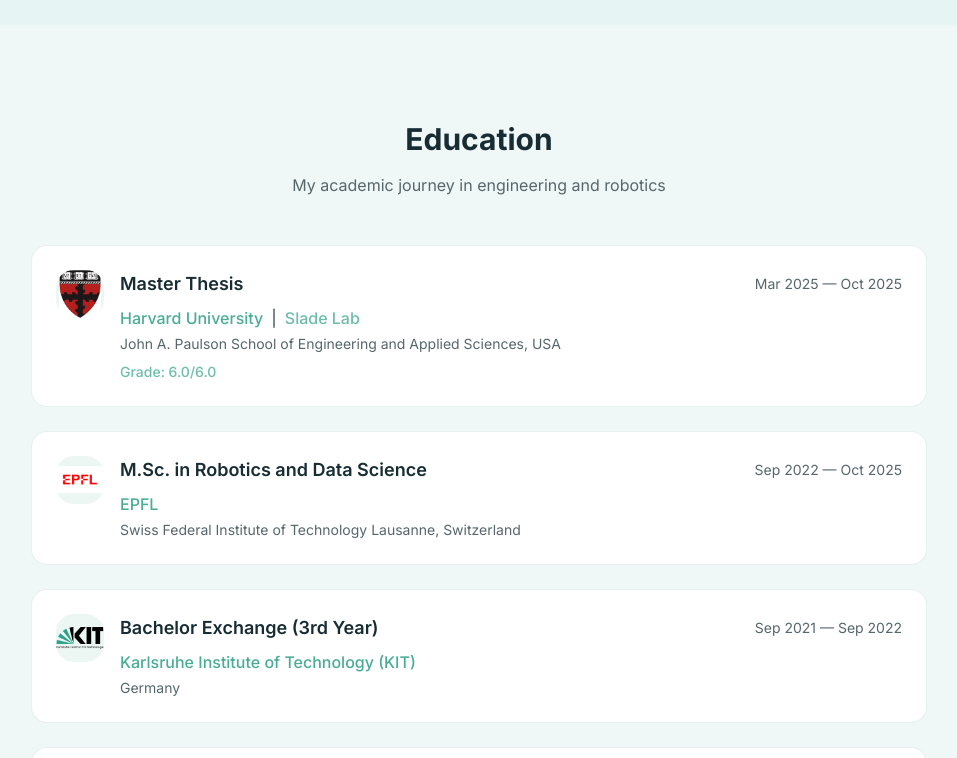
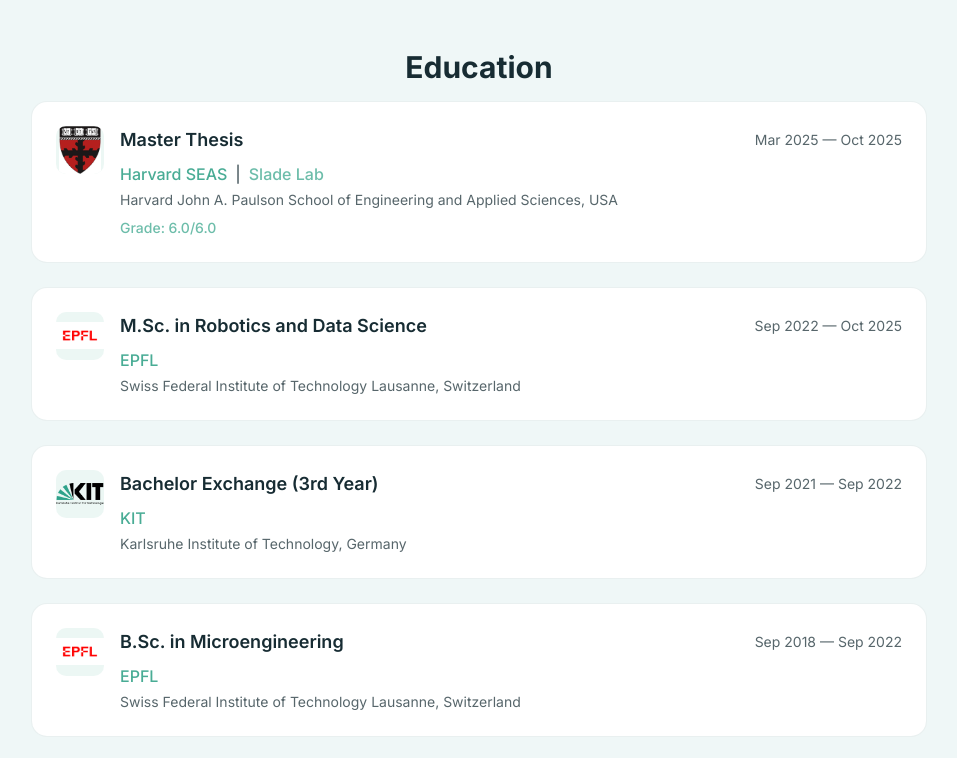
Before and after one commit to jowsk/jowsk.github.io, a Next.js app: page / in a window 1280 px wide. Shown: the part 2320-3078 px from the top of the page, without its empty margins (161-1118 px from the left). Built offline with nearby package versions, Linux system fonts and the light colour scheme.

Commit message:
logos
Co-authored-by: Copilot <copilot@github.com>

```diff
--- a/components/education.tsx
+++ b/components/education.tsx
@@ -5,11 +5,11 @@ import { useState } from "react";
 const education = [
   {
     degree: "Master Thesis",
-    institution: "Harvard University",
+    institution: "Harvard SEAS",
     institutionUrl: "https://www.harvard.edu",
     lab: "Slade Lab",
     labUrl: "https://sladelab.seas.harvard.edu",
-    location: "John A. Paulson School of Engineering and Applied Sciences, USA",
+    location: "Harvard John A. Paulson School of Engineering and Applied Sciences, USA",
     period: "Mar 2025 — Oct 2025",
     grade: "Grade: 6.0/6.0",
   },
@@ -23,9 +23,9 @@ const education = [
   },
   {
     degree: "Bachelor Exchange (3rd Year)",
-    institution: "Karlsruhe Institute of Technology (KIT)",
+    institution: "KIT",
     institutionUrl: "https://www.kit.edu",
-    location: "Germany",
+    location: "Karlsruhe Institute of Technology, Germany",
     period: "Sep 2021 — Sep 2022",
     grade: null,
   },
@@ -43,9 +43,9 @@ export function Education() {
   const [logoErrors, setLogoErrors] = useState<{ [key: string]: boolean }>({});
 
   const institutionLogoMap: { [key: string]: string } = {
-    "Harvard University": "/logos/harvard.png",
+    "Harvard SEAS": "/logos/harvard.png",
     "EPFL": "/logos/epfl.png",
-    "Karlsruhe Institute of Technology (KIT)": "/logos/kit.png",
+    "KIT": "/logos/kit.png",
   };
 
   const getInstitutionLogoPath = (institutionName: string) => {
@@ -70,9 +70,6 @@ export function Education() {
         <h2 className="text-2xl md:text-3xl font-bold text-foreground mb-4 text-center">
           Education
         </h2>
-        <p className="text-muted-foreground text-center mb-12 max-w-xl mx-auto">
-          My academic journey in engineering and robotics
-        </p>
 
         <div className="space-y-6">
           {education.map((edu) => (
@@ -81,7 +78,7 @@ export function Education() {
               className="bg-card rounded-2xl p-6 border border-border/50 hover:border-primary/30 hover:shadow-md transition-all duration-300"
             >
               <div className="flex flex-col md:flex-row md:items-start gap-4">
-                <div className="w-12 h-12 bg-primary/10 rounded-xl flex items-center justify-center shrink-0 overflow-hidden">
+                <div className="w-12 h-12 bg-primary/10 rounded-sm flex items-center justify-center shrink-0 overflow-hidden">
                 {!logoErrors[edu.institution] ? (
                   <img
                     src={getInstitutionLogoPath(edu.institution)}
--- a/components/experience.tsx
+++ b/components/experience.tsx
@@ -102,9 +102,6 @@ export function Experience() {
         <h2 className="text-2xl md:text-3xl font-bold text-foreground mb-4 text-center">
           Experience
         </h2>
-        <p className="text-muted-foreground text-center mb-12 max-w-xl mx-auto">
-          My professional journey in robotics and machine learning
-        </p>
 
         <div className="flex flex-col md:flex-row gap-4 md:gap-8">
           {/* Tabs */}
```
